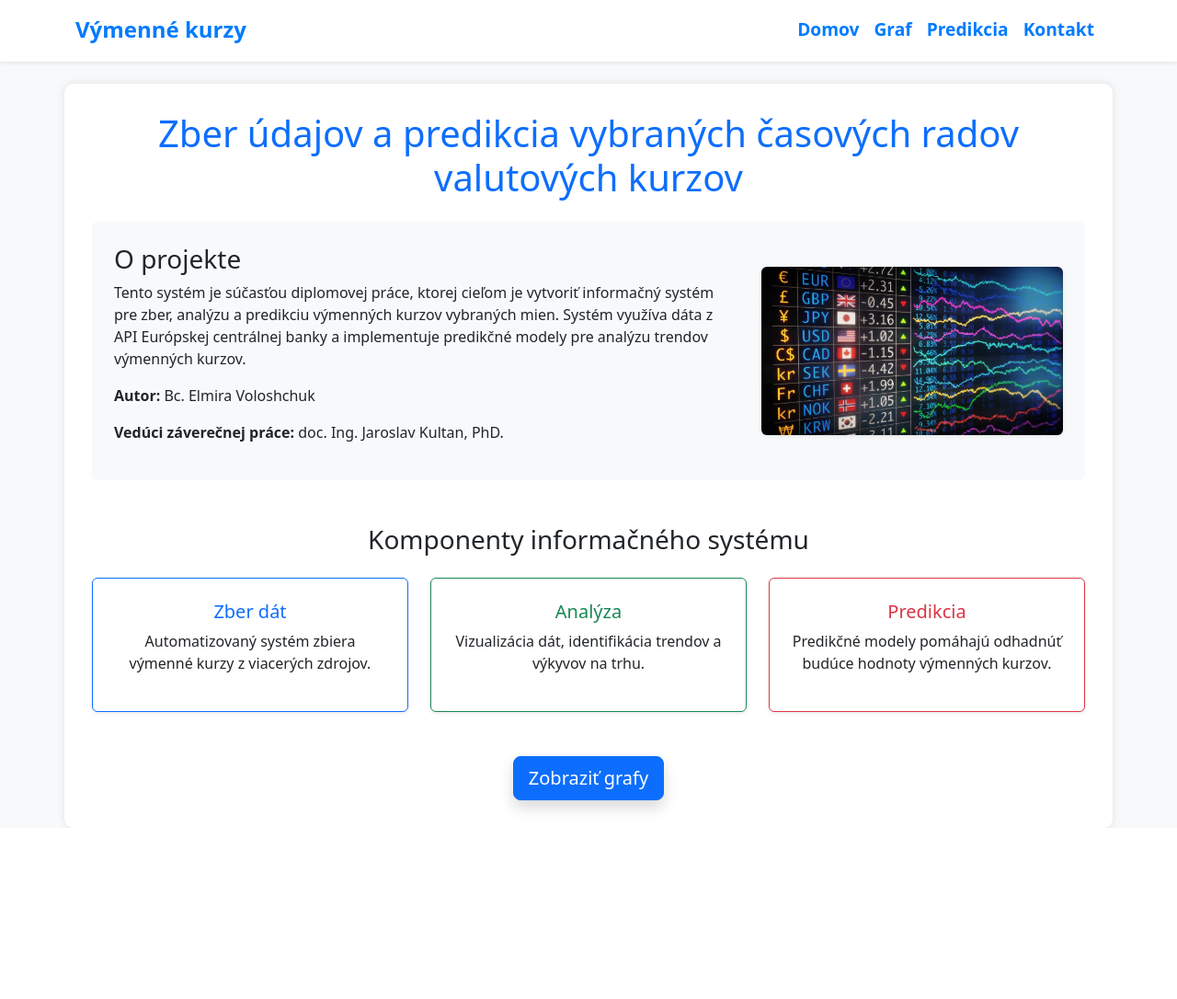
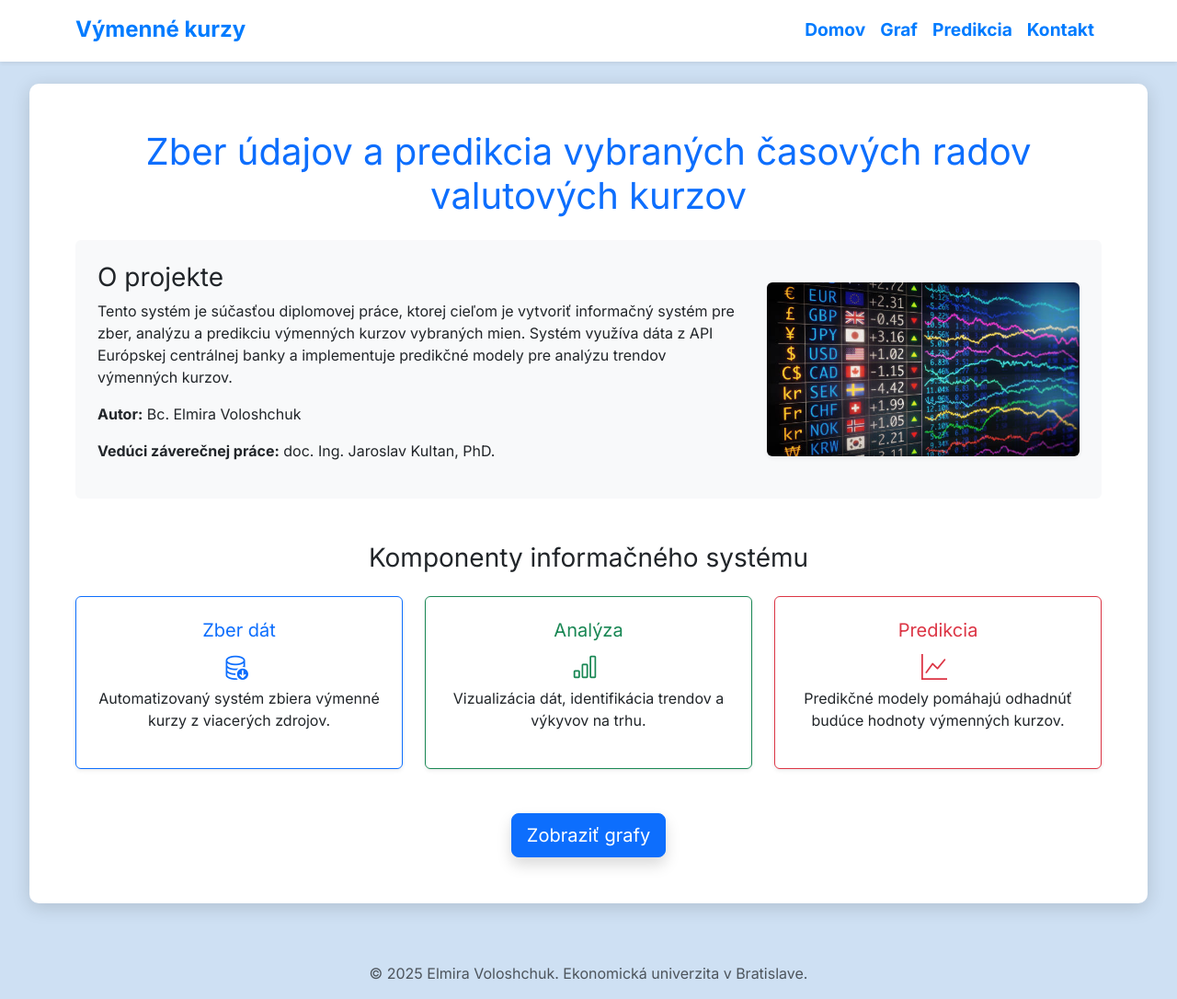
Before and after one commit to vvvvElya/exchange_rates_app, a Django app: page / in a window 1280 px wide. Shown: the whole page at 92% size. Before the commit the page ends 900 px from the top, so only its background shows below. Run offline with Django 5.2, Linux system fonts and the light colour scheme; parts of the project's set-up code (start-up, migrations or seed data) failed here and were passed over; some libraries are stand-ins or nearby versions.

Commit message:
Uprava dizajn strankz

```diff
--- a/rates/templates/base.html
+++ b/rates/templates/base.html
@@ -1,3 +1,4 @@
+
 <!DOCTYPE html>
 <html lang="sk">
 <head>
@@ -6,20 +7,30 @@
     <title>{% block title %}Výmenné kurzy{% endblock %}</title>
     <!-- Bootstrap CSS -->
     <link href="https://cdn.jsdelivr.net/npm/bootstrap@5.3.0/dist/css/bootstrap.min.css" rel="stylesheet">
+    <!-- Bootstrap icons -->
+    <link rel="stylesheet" href="https://cdn.jsdelivr.net/npm/bootstrap-icons/font/bootstrap-icons.css">
     <!-- Flatpickr CSS -->
     <link rel="stylesheet" href="https://cdn.jsdelivr.net/npm/flatpickr/dist/flatpickr.min.css">
     <!-- Plotly -->
     <script src="https://cdn.plot.ly/plotly-2.30.0.min.js"></script>
+    <!-- Inter font-->
+    <link href="https://fonts.googleapis.com/css2?family=Inter:wght@400;600;700&display=swap" rel="stylesheet">
+    <!-- анимация-->
+    <link href="https://cdn.jsdelivr.net/npm/aos@2.3.4/dist/aos.css" rel="stylesheet">
+
 
 <style>
+
     body {
-        background-color: #f8f9fa;
+        background-color: #cee0f3;  /* цвет заднего фона*/
+        font-family: 'Inter', sans-serif;
     }
     .container {
         background: white;
-        padding: 30px;
-        border-radius: 10px;
-        box-shadow: 0 0 10px rgba(0, 0, 0, 0.1);
+        padding: 50px;
+        border-radius: 10px;  /* округление рамки контейнера с контентом */
+        box-shadow: 0 4px 20px rgba(0, 0, 0, 0.15);  /* тень */
+        max-width: 95%;
     }
     .navbar {
         background-color: white !important;
@@ -102,8 +113,18 @@
     {% block content %}{% endblock %}
 </main>
 
+    <footer class="text-center mt-5 py-3 text-muted">
+    &copy; 2025 Elmira Voloshchuk. Ekonomická univerzita v Bratislave.
+    </footer>
 
 
+    <script src="https://cdn.jsdelivr.net/npm/aos@2.3.4/dist/aos.js"></script>
+   <script>
+      AOS.init({
+        duration: 800, // Длительность анимации
+        once: true,    // Анимация срабатывает один раз
+      });
+   </script>
     <!-- Bootstrap JS -->
     <script src="https://cdn.jsdelivr.net/npm/bootstrap@5.3.0/dist/js/bootstrap.bundle.min.js"></script>
     <script src="https://cdn.jsdelivr.net/npm/flatpickr"></script>
--- a/rates/templates/home.html
+++ b/rates/templates/home.html
@@ -5,7 +5,6 @@
 
 
 {% block content %}
-
 
     <!-- Hlavný názov práce -->
     <h1 class="text-center text-primary mb-4">
@@ -33,24 +32,28 @@
 
 
     <!-- Sekcia "Komponenty informačného systému" -->
-    <section class="mt-5">
+    <section class="mt-5" data-aos="fade-up">
         <h3 class="text-center mb-4">Komponenty informačného systému</h3>
         <div class="row text-center">
             <div class="col-md-4">
                 <div class="card shadow-sm p-4 border-primary">
                     <h5 class="text-primary">Zber dát</h5>
+
+                     <i class="bi bi-database-down text-primary fs-3 me-2"></i>
                     <p>Automatizovaný systém zbiera výmenné kurzy z viacerých zdrojov.</p>
                 </div>
             </div>
             <div class="col-md-4">
                 <div class="card shadow-sm p-4 border-success">
                     <h5 class="text-success">Analýza</h5>
+                    <i class="bi bi-bar-chart text-success fs-3 me-2"></i>
                     <p>Vizualizácia dát, identifikácia trendov a výkyvov na trhu.</p>
                 </div>
             </div>
             <div class="col-md-4">
                 <div class="card shadow-sm p-4 border-danger">
                     <h5 class="text-danger">Predikcia</h5>
+                     <i class="bi bi-graph-up text-danger fs-3 me-2"></i>
                     <p>Predikčné modely pomáhajú odhadnúť budúce hodnoty výmenných kurzov.</p>
                 </div>
             </div>
```
